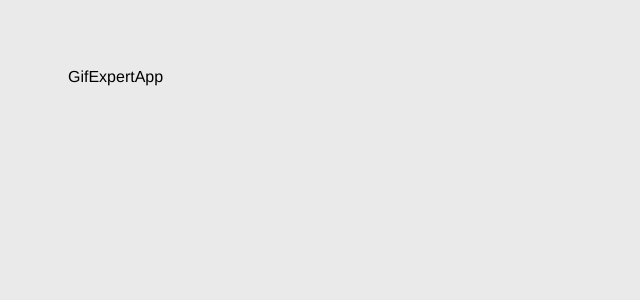
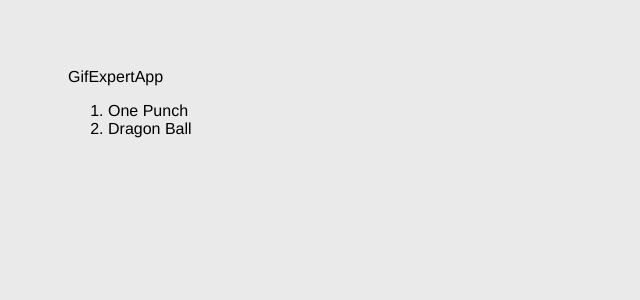
Before and after one commit to JUBEZA/04-gif-expert-app, a React (Vite) app: page / in a window 1280 px wide. Shown: the top 300 px of the page, without its empty margins (0-640 px from the left). Built offline with nearby package versions, Linux system fonts and the light colour scheme.

Commit message:
75-Creando una lista de Categorias

```diff
--- a/src/GifExpertApp.jsx
+++ b/src/GifExpertApp.jsx
@@ -1,8 +1,32 @@
+import { useState } from "react";
 
 export const GifExpertApp = () => {
+
+    const [categories, setCategories] = useState( ['One Punch', 'Dragon Ball']);
+
+    console.log(categories);
+
   return (
     <>
-    <div>GifExpertApp</div>
+      {/* titulo  */}
+      <div>GifExpertApp</div>
+
+      {/* Input */}
+
+      {/* Listado de Gif */}
+      <ol>
+        {
+        categories.map( category => {
+            return <li key={ category }>{ category }</li>
+          })
+        }
+
+        {/* <li>ABC</li> */}
+
+      </ol>
+
+      {/* Gif Item */}
+
     </>
   )
 }
--- a/src/main.jsx
+++ b/src/main.jsx
@@ -10,5 +10,3 @@
     <GifExpertApp />
   </React.StrictMode>,
 );
-
-//comentario
```
